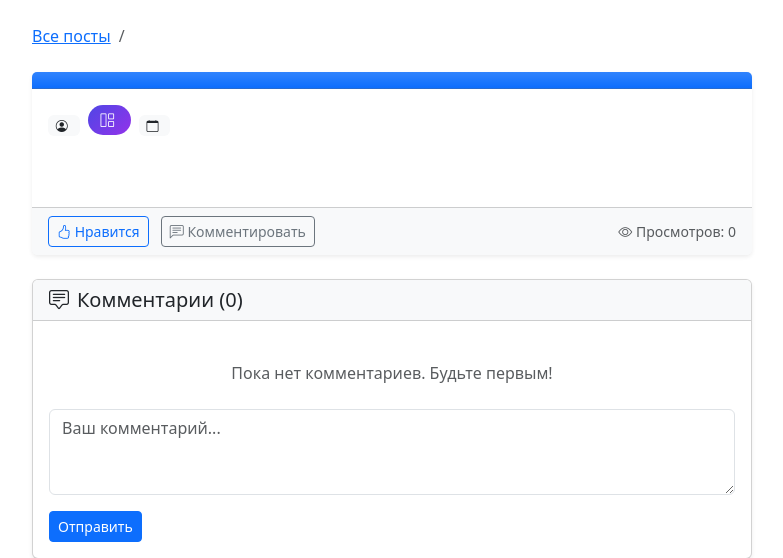
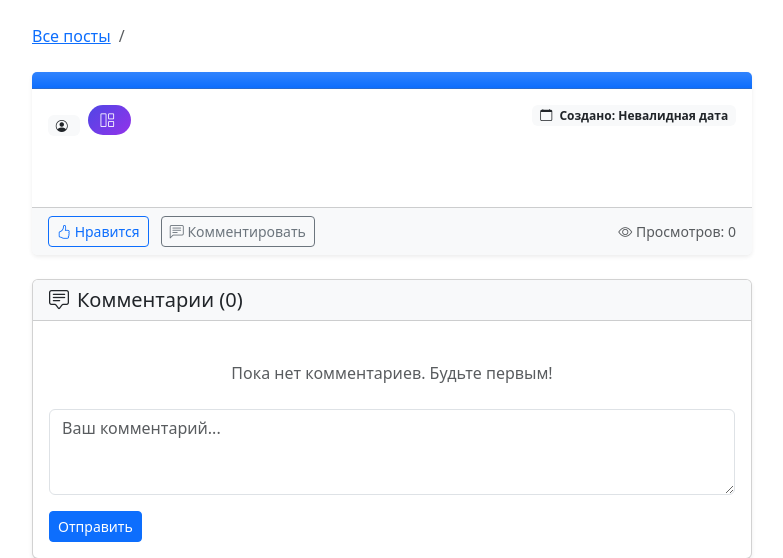
Before and after one commit to JacobTrue2-3/Blog-pica-, a Django app: template blog/templates/blog/post_detail.html in a window 1280 px wide. Shown: the part 56-614 px from the top of the page, without its empty margins (248-1031 px from the left). Run offline with Django 5.2, Linux system fonts and the light colour scheme; the template is opened without the code that fills it, so the values that code supplies are empty; some libraries are stand-ins or nearby versions.

Commit message:
Добавлено форматирование дат в JavaScript для улучшения отображения времени создания и обновления постов. Обновлен шаблон post_detail.html для использования нового скрипта форматирования дат.

```diff
--- a/blog/templates/blog/post_detail.html
+++ b/blog/templates/blog/post_detail.html
@@ -44,7 +44,8 @@
 
                 <div class="card-body">
                     <!-- Мета-информация -->
-                    <div class="d-flex flex-wrap align-items-center gap-2 mb-3">
+                    <div class="d-flex justify-content-between align-items-start gap-2 mb-3">
+                        <div class="d-flex flex-wrap align-items-center gap-2">
                             <div>
                                 <span class="badge bg-light text-dark">
                                     <a href="{% url 'users:profile' post.author.username %}" class="text-decoration-none text-dark">
@@ -61,20 +62,21 @@
                                     {{ post.category.name }}
                                 </a>
                             </div>
+                        </div>
 
-                        <!-- Дата -->
-                        <div>
+                        <!-- Даты (в правом углу) -->
+                        <div class="d-flex flex-column align-items-end gap-1">
                             <span class="badge bg-light text-dark">
-                                <i class="bi bi-calendar me-1"></i> {{ post.created_at|date:'d.m.Y H:i' }}
+                                <i class="bi bi-calendar me-1"></i> Создано:
+                                <span class="date-field" data-date="{{ post.created_at|date:'c' }}">{{ post.created_at|date:'c' }}</span>
                             </span>
+                            {% if post.updated_at != post.created_at %}
+                            <span class="badge bg-light text-dark">
+                                <i class="bi bi-pencil-square me-1"></i> Обновлено:
+                                <span class="date-field" data-date="{{ post.updated_at|date:'c' }}">{{ post.updated_at|date:'c' }}</span>
+                            </span>
+                            {% endif %}
                         </div>
-                        {% if post.updated_at != post.created_at %}
-                        <div>
-                            <span class="badge bg-light text-dark">
-                                <i class="bi bi-pencil-square me-1"></i> Обновлено: {{ post.updated_at|date:'d.m.Y H:i' }}
-                            </span>
-                        </div>
-                        {% endif %}
                     </div>
 
                     <!-- Изображение -->
--- a/static/js/core.js
+++ b/static/js/core.js
@@ -1 +1,2 @@
 import './scrol-to-top.js';
+import './format-dates.js';
--- /dev/null
+++ b/static/js/format-dates.js
@@ -0,0 +1,22 @@
+document.addEventListener('DOMContentLoaded', () => {
+    document.querySelectorAll(".date-field").forEach(el => {
+        const dateString = el.getAttribute('data-date') || el.textContent.trim();
+        try {
+            const date = new Date(dateString);
+            if (isNaN(date)) {
+                throw new Error("Невалидная дата");
+            }
+            el.textContent = date.toLocaleString('ru-RU', {
+                year: 'numeric',
+                month: 'long',
+                day: 'numeric',
+                hour: '2-digit',
+                minute: '2-digit',
+                second: '2-digit'
+            });
+        } catch (error) {
+            console.error('Ошибка форматирования даты:', error, 'Дата:', dateString);
+            el.textContent = 'Невалидная дата';
+        }
+    });
+});
```
Lines whose indentation alone changed are shown as unchanged.
